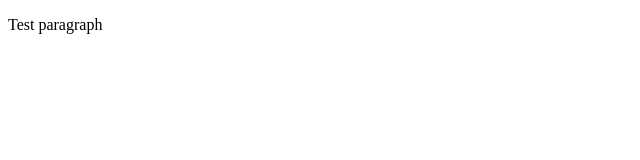
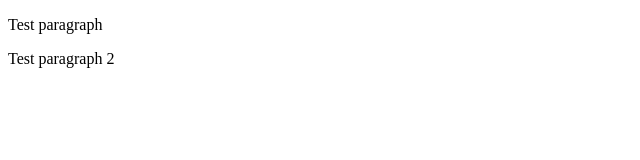
Before and after one commit to wren93/csc2558-exp, a plain HTML site: page index.html in a window 1280 px wide. Shown: the whole page, without its empty margins (0-640 px from the left). Drawn offline with Linux system fonts and the light colour scheme.

```diff
--- a/index.html
+++ b/index.html
@@ -8,4 +8,5 @@
 
 <body>
     <p>Test paragraph</p>
+    <p>Test paragraph 2 </p>
 </body>
```
Also changed, not shown: 1 other file.
